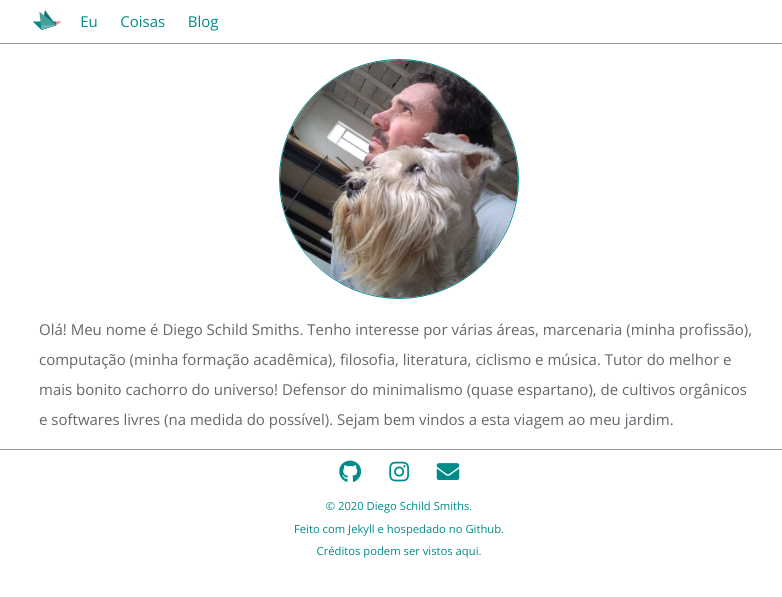
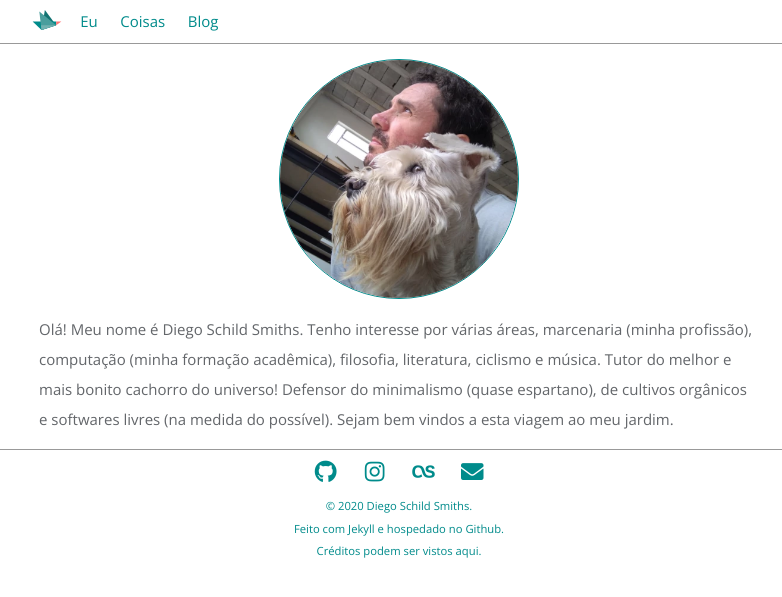
Before and after one commit to diegossmiths/diegossmiths.github.io, a Jekyll site: the page built from index.md, in a window 1280 px wide. Shown: the top 597 px of the page, without its empty margins (241-1023 px from the left). Built offline with Jekyll 4.4.1, drawn with Linux system fonts in a browser that asks for light colours; our own code applies the rules of GitHub Pages for plain Markdown files.

```diff
--- a/_config.yaml
+++ b/_config.yaml
@@ -16,6 +16,7 @@ author: Diego Schild Smiths
 email_address: diegossmiths@gmail.com
 gitlab_username: diegossmiths
 instagram_username: diegossmiths
+lastfm_username: tekonaza
 
 
 # Site settings:
--- a/_includes/footer.html
+++ b/_includes/footer.html
@@ -8,6 +8,11 @@
         <li class="instagram">
             <a href="https://instagram.com/{{ site.instagram_username }}" title="Instagram">
                 <i class="fab fa-instagram"></i>
+            </a>
+        </li>
+		<li class="lastfm">
+			<a href="https://www.last.fm/pt/user/{{ site.lastfm_username }}" title="LastFM">
+                <i class="fab fa-lastfm"></i>
             </a>
         </li>
         <li class="email">
```
Also changed, not shown: _drafts/2020-07-16-consumismo.md (+1 -1 lines), 7 other files.
